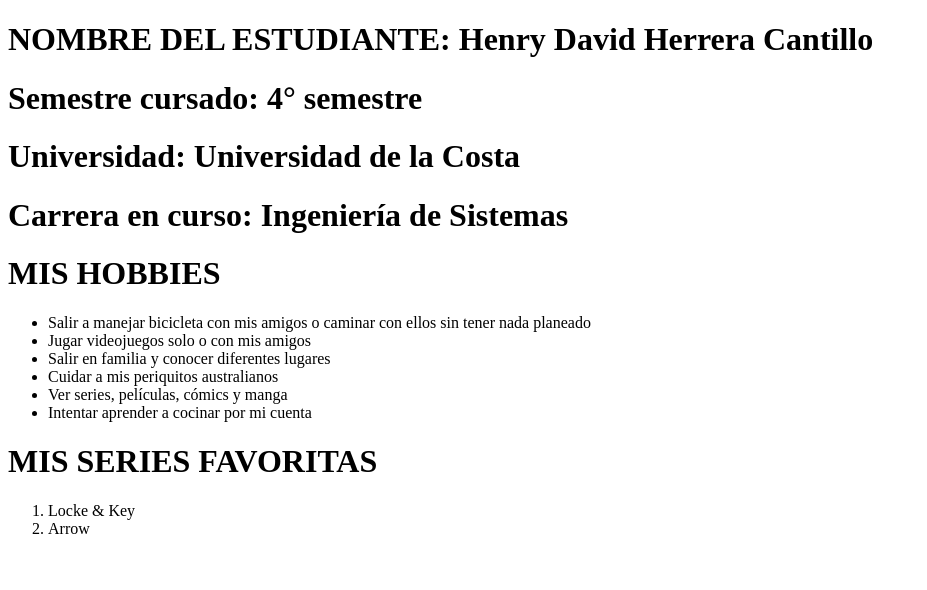
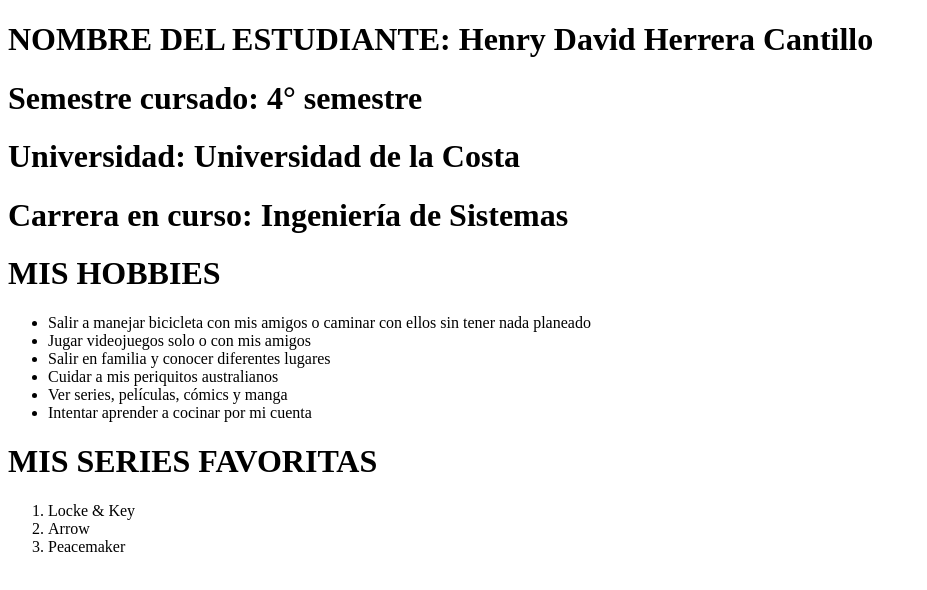
Before and after one commit to Henryck22/Taller-Git-github-y-netlify, a plain HTML site: page index.html in a window 1280 px wide. Shown: the whole page, without its empty margins (0-927 px from the left). Drawn offline with Linux system fonts and the light colour scheme.

Commit message:
se agrega la tercera serie

```diff
--- a/index.html
+++ b/index.html
@@ -23,6 +23,7 @@
     <ol>
         <li>Locke & Key</li>
         <li>Arrow</li>
+        <li>Peacemaker</li>
     </ol>
 </body>
 </html>
```
